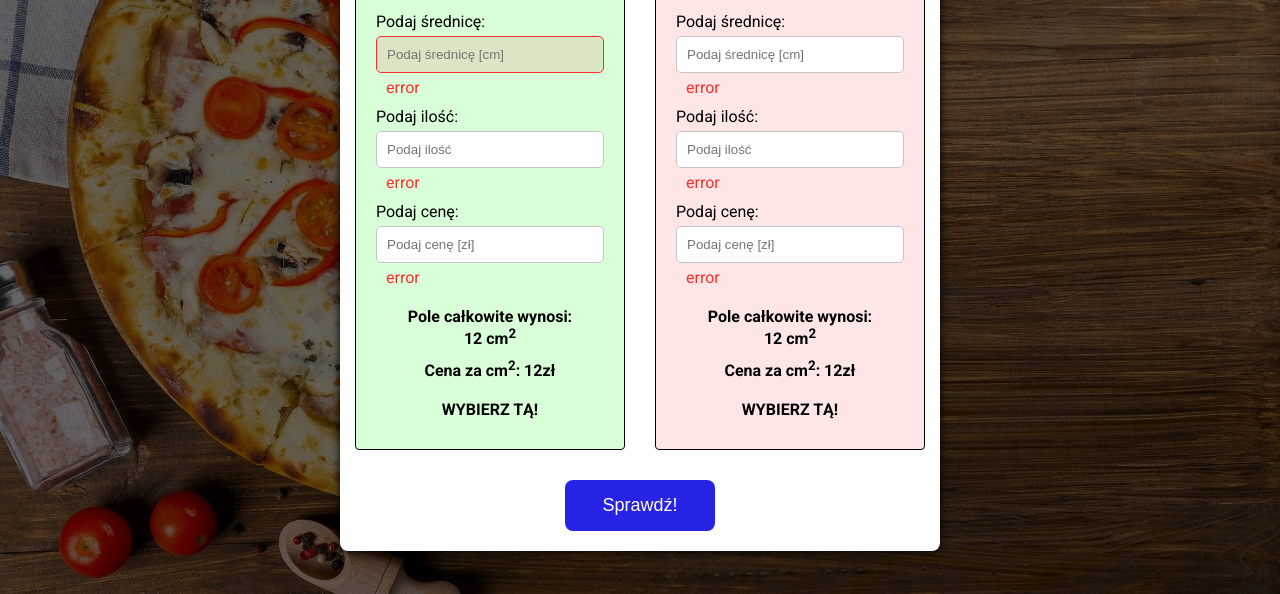
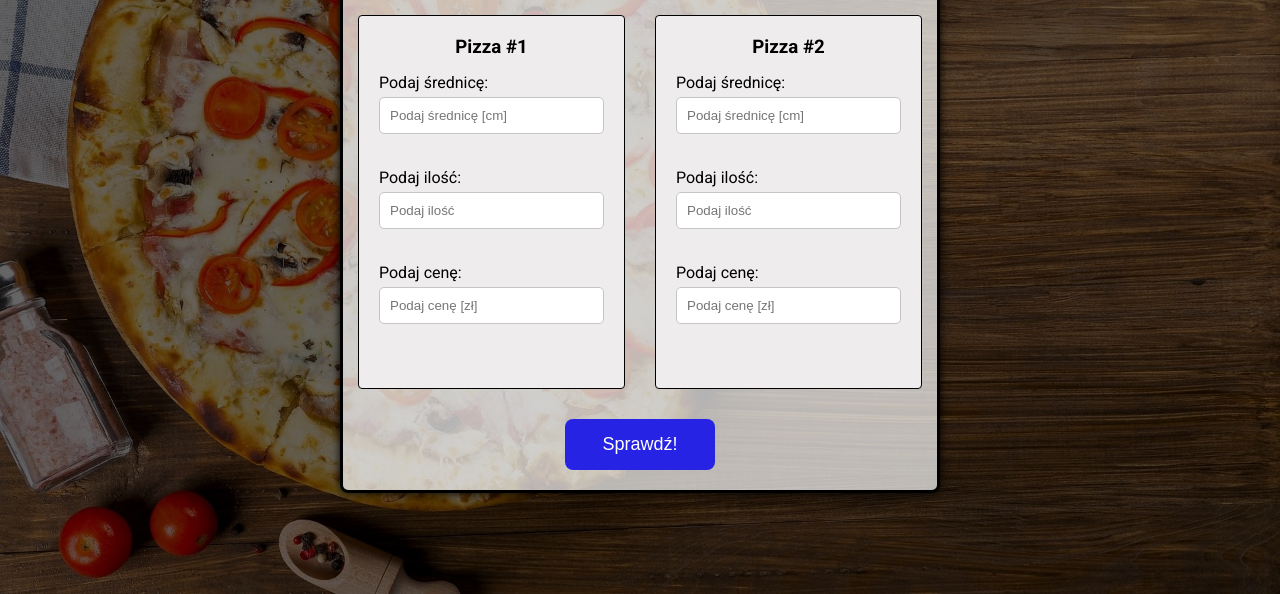
Before and after one commit to BartekKuzniewski/pizzaApp, a website: page index.html in a window 1280 px wide. Shown: the part 206-800 px from the top of the page. Drawn offline with Linux system fonts and the light colour scheme.

Commit message:
changed some styles for pizzaApp

```diff
--- a/index.html
+++ b/index.html
@@ -22,19 +22,18 @@
 
             <div class="pizza-wrap">
 
-                <div class="pizza-box success">
+                <div class="pizza-box">
                     <h3>Pizza #1</h3>
-                    <label for="diameter">Podaj średnicę:</label>
-                    <input type="number" id="diameter" step="0.01" placeholder="Podaj średnicę [cm]"
-                        class="error-input">
+                    <label for="frist-diameter">Podaj średnicę:</label>
+                    <input type="number" id="frist-diameter" step="0.01" placeholder="Podaj średnicę [cm]">
                     <p class="error-text">error</p>
 
-                    <label for="amount">Podaj ilość:</label>
-                    <input type="number" id="amount" placeholder="Podaj ilość">
+                    <label for="first-amount">Podaj ilość:</label>
+                    <input type="number" id="first-amount" placeholder="Podaj ilość">
                     <p class="error-text">error</p>
 
-                    <label for="price">Podaj cenę:</label>
-                    <input type="number" id="price" step="0.01" placeholder="Podaj cenę [zł]">
+                    <label for="first-price">Podaj cenę:</label>
+                    <input type="number" id="first-price" step="0.01" placeholder="Podaj cenę [zł]">
                     <p class="error-text">error</p>
 
                     <div class="results">
@@ -44,24 +43,24 @@
                     </div>
                 </div>
 
-                <div class="pizza-box failure">
+                <div class="pizza-box">
                     <h3>Pizza #2</h3>
-                    <label for="diameter">Podaj średnicę:</label>
-                    <input type="number" id="diameter" placeholder="Podaj średnicę [cm]">
+                    <label for="second-diameter">Podaj średnicę:</label>
+                    <input type="number" id="second-diameter" placeholder="Podaj średnicę [cm]">
                     <p class="error-text">error</p>
 
-                    <label for="amount">Podaj ilość:</label>
-                    <input type="number" id="amount" placeholder="Podaj ilość">
+                    <label for="second-amount">Podaj ilość:</label>
+                    <input type="number" id="second-amount" placeholder="Podaj ilość">
                     <p class="error-text">error</p>
 
-                    <label for="price">Podaj cenę:</label>
-                    <input type="number" id="price" placeholder="Podaj cenę [zł]">
+                    <label for="seond-price">Podaj cenę:</label>
+                    <input type="number" id="seond-price" placeholder="Podaj cenę [zł]">
                     <p class="error-text">error</p>
 
 
                     <div class="results">
-                        <p class="area">Pole całkowite wynosi: <br> <span class="first-area">12</span> cm<sup>2</sup> </p>
-                        <p class="price-for-cm">Cena za cm<sup>2</sup>: <span class="first-price">12</span>zł</p>
+                        <p class="area">Pole całkowite wynosi: <br> <span class="second-area"></span> cm<sup>2</sup> </p>
+                        <p class="price-for-cm">Cena za cm<sup>2</sup>: <span class="second-price"></span>zł</p>
                         <p class="choose-this">WYBIERZ TĄ!</p>
                     </div>
                 </div>
--- a/src/sass/main.scss
+++ b/src/sass/main.scss
@@ -29,7 +29,8 @@ body {
 
 .wrapper {
 	width: 600px;
-	background-color: #fff;
+	background-color: rgba(255, 255, 255, 0.7);
+	border: 3px solid black;
 	box-shadow: 0 0 10px #000;
 	border-radius: 8px;
 }
@@ -58,11 +59,11 @@ body {
 .pizza-box {
 	margin: 30px 15px;
 	padding: 20px;
+	background-color: rgb(238, 236, 236);
 	border: 1px solid black;
 	border-radius: 4px;
 
 	h3 {
-		font-weight: lighter;
 		text-align: center;
 		margin-bottom: 15px;
 	}
@@ -83,7 +84,7 @@ body {
 	.error-text {
 		margin: 5px 0 10px 10px;
 		color: rgb(252, 45, 45);
-		// visibility: hidden;
+		visibility: hidden; // change to visibility
 	}
 
 	.error-input {
@@ -96,8 +97,9 @@ body {
 		font-weight: bold;
 		text-align: center;
 
-		p {
+		.area, .price-for-cm, .choose-this {
 			margin-bottom: 10px;
+			display: none; // change to block
 		}
 
 		.choose-this {
```
Also changed, not shown: dist/css/main.min.css, 1 other file.
